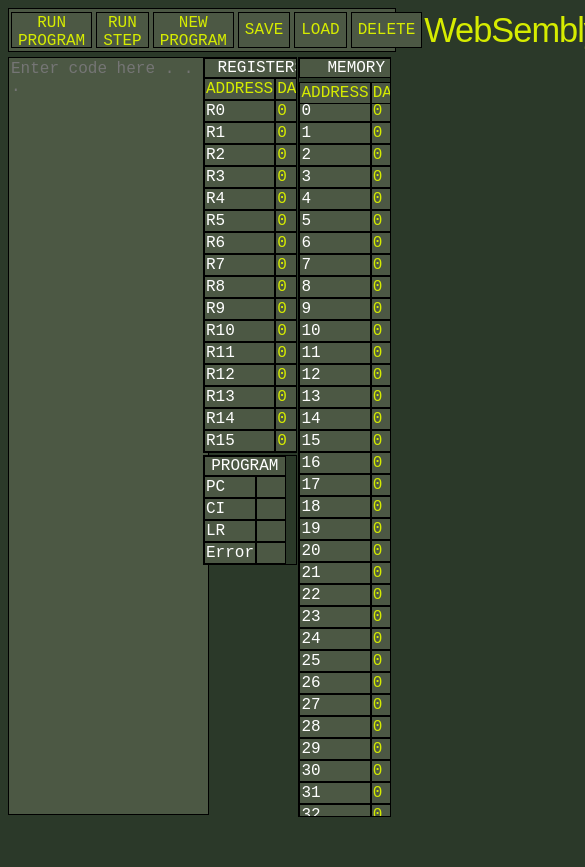
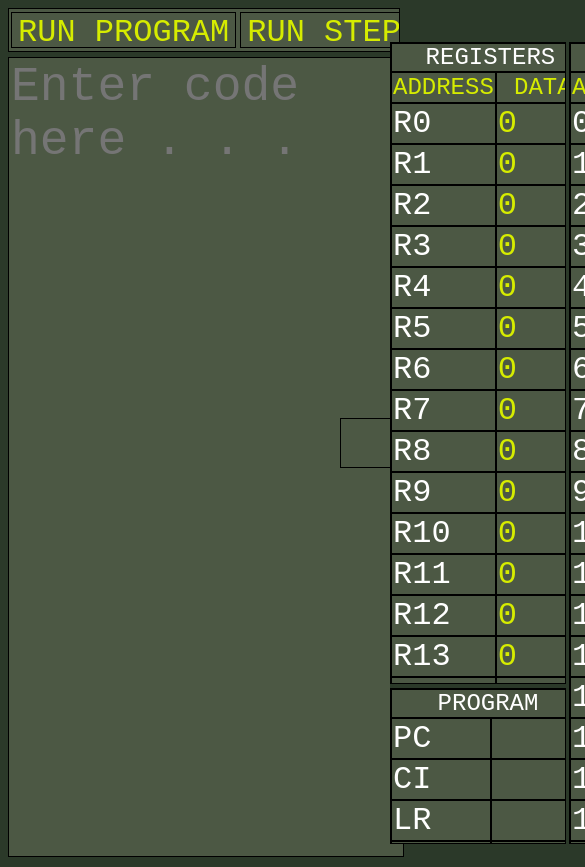
Before and after one commit to archiethehead/WebSembly, a website: page WebSembly/public/HTML/main.html in a window 390 px wide. Shown: the top 867 px of the page, 585 px wide, since content can reach past the window. Before the commit the page ends 844 px from the top, so only its background shows below. Drawn offline with Linux system fonts and the light colour scheme; no server answers; a web font is replaced by a local one.

Commit message:
Mobile first design

```diff
--- a/WebSembly/public/CSS/style.css
+++ b/WebSembly/public/CSS/style.css
@@ -51,7 +51,6 @@ td {
 }
 
 /* Control Bar */
-
 
 .control-bar {
 
@@ -285,3 +284,189 @@ td {
     z-index: 9999;
     transition: opacity 0.3s ease, visibility 0.3s;
 }
+
+@media (max-width: 1023px) {
+
+  input {
+
+  font-size: 2rem;
+
+  }
+
+
+  caption, th, td, .modal-text, .control-bar-button, .code-text-area {
+
+    font-size: 2rem;
+
+  }
+
+  .control-bar-title {
+
+    font-size: 2rem;
+
+  }
+
+
+  .control-bar {
+
+  overflow-x: auto;
+  overflow-y: hidden;
+  flex-wrap: nowrap;
+  width: 100vw;
+  scrollbar-width: thin;
+  -webkit-overflow-scrolling: touch;
+
+  }
+
+  .control-bar-button-area {
+
+    flex-wrap: nowrap;
+    flex-shrink: 0;
+
+  }
+
+  .control-bar-title {
+
+    flex-shrink: 0;
+    padding-left: 10px;
+    padding-right: 10px;
+
+  }
+
+  .control-bar-button {
+
+    flex-shrink: 0;
+    white-space: nowrap;
+
+  }
+
+  .grid-container {
+
+    display: block;
+
+  }
+
+  .code-area {
+
+    width: 100vw;
+    height: 95vh;
+
+  }
+
+  .code-text-area {
+
+    width: 100%;
+
+  }
+
+  .table-area {
+
+    position: fixed;
+    top: 5vh;
+    right: -90vw;
+    width: 90vw;
+    height: 95vh;
+    background: #2b3929;
+    z-index: 500;
+    transition: right 0.25s ease;
+
+  }
+
+  .table-area.open {
+
+    right: 0;
+
+  }
+
+  .register-table-area {
+
+    display: flex;
+    flex-direction: column;
+    width: 50%;
+    height: 100%;
+
+  }
+
+  .memory-table-area {
+
+    width: 50%;
+    height: 100%;
+
+  }
+
+  .register-table, .memory-table {
+
+    height: 100%;
+    overflow-y: auto;
+    overflow-x: auto;
+    scrollbar-width: thin;
+
+  }
+
+  .table-handle {
+
+    position: absolute;
+    left: -50px;
+    top: 50%;
+    transform: translateY(-50%);
+    width: 50px;
+    height: 50px;
+    border: 1px solid black;
+    border-right: none;
+    background: #4c5844;
+    color: #d6ec00;
+    font-size: 2rem;
+    font-family: inherit;
+    display: flex;
+    align-items: center;
+    justify-content: center;
+    cursor: pointer;
+    padding: 0;
+
+  }
+
+   .table-handle:active {
+
+        background: #5d6b54;
+
+    }
+
+  caption, th {
+
+    top: 0%;
+    font-size: 1.5rem;
+
+  }
+
+  td {
+
+    min-width: 90px;
+
+  }
+
+  .modal-content, .load-program-content {
+
+    width: 95vw;
+    max-width: none;
+
+  }
+
+  .code-text-area {
+
+    font-size: 3rem;
+
+  }
+
+  .control-bar-button {
+
+    font-size: 2rem;
+
+  }
+
+  .control-bar-title {
+
+    font-size: 0rem;
+
+  }
+
+}
--- a/WebSembly/public/HTML/main.html
+++ b/WebSembly/public/HTML/main.html
@@ -89,7 +89,17 @@
                     }"></textarea>
             </div>
 
-            <div class = "table-area">
+            <div class = "table-area" id = "table_area">
+
+                <button
+                    class="table-handle"
+                    id="table_handle"
+                    type="button"
+                    aria-label="Toggle Registers and Memory">
+                    <span></span>
+                    <span></span>
+                    <span></span>
+                </button>
 
                 <div class = "register-table-area">
 
--- a/WebSembly/public/JS/client.js
+++ b/WebSembly/public/JS/client.js
@@ -527,3 +527,18 @@ function get_instruction_set() {
 
 }
 start_ping();
+
+window.addEventListener('DOMContentLoaded', () => {
+
+    const tableArea = document.getElementById('table_area');
+    const handle = document.getElementById('table_handle');
+
+    if (!tableArea || !handle) return;
+
+    handle.addEventListener('click', () => {
+
+        tableArea.classList.toggle('open');
+
+    });
+
+});
```
